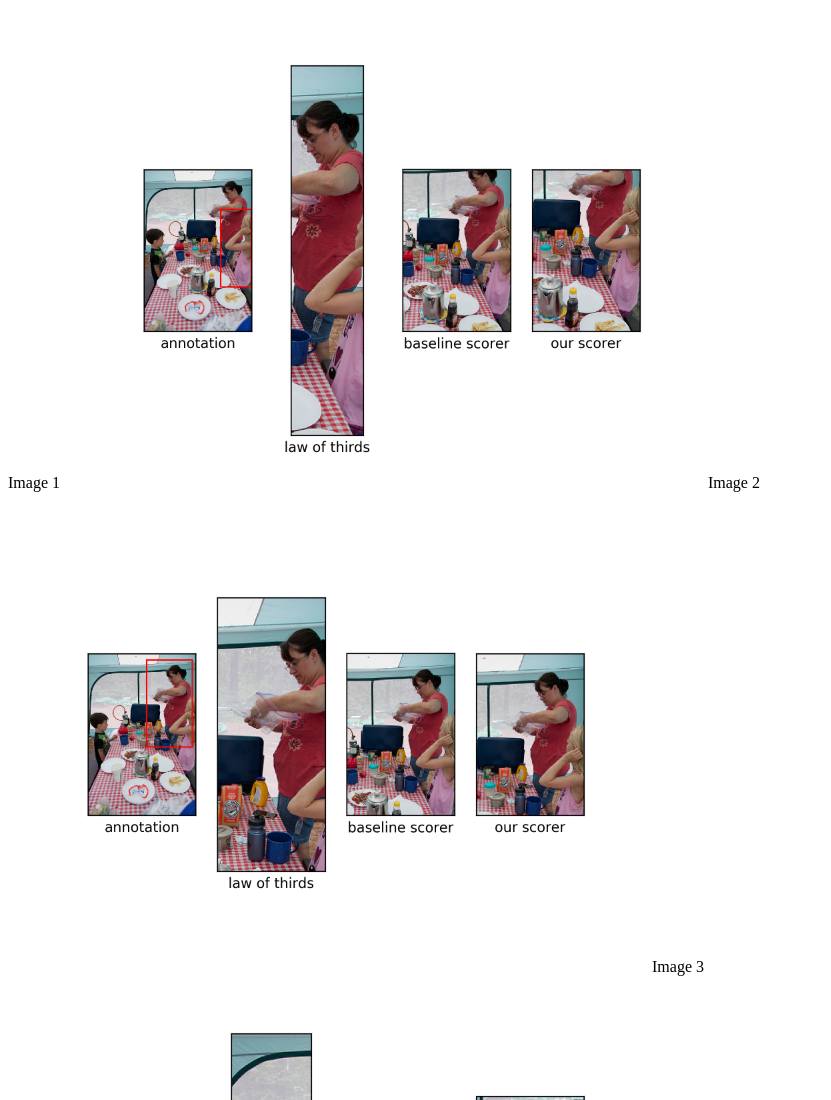
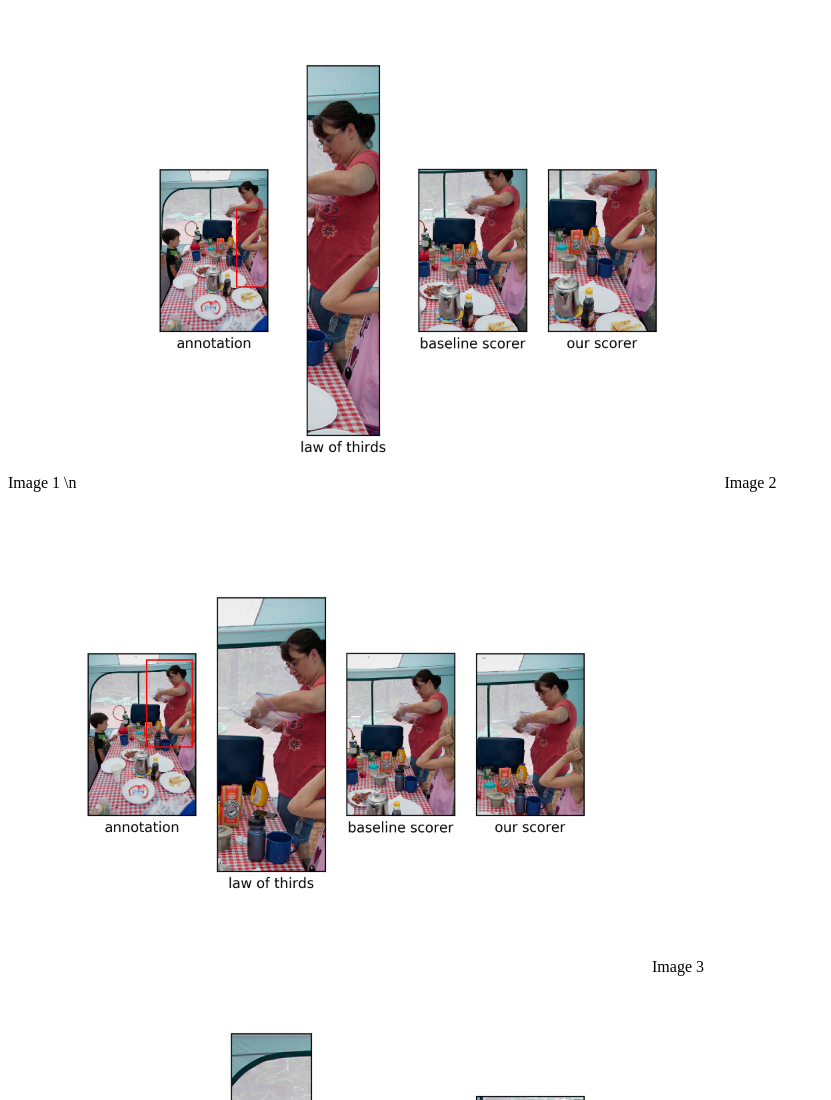
Before and after one commit to HadiZayer/annotated_cropping, a plain HTML site: page index.html in a window 1280 px wide. Shown: the top 1100 px of the page, without its empty margins (0-831 px from the left). Drawn offline with Linux system fonts and the light colour scheme.

Commit message:
test new line

```diff
--- a/index.html
+++ b/index.html
@@ -1,4 +1,4 @@
-<h> Image 1 </h>
+<h> Image 1 \n</h>
   <img src="./outputs/img1.jpg", width="640">
 <h> Image 2 </h>
   <img src="./outputs/img2.jpg", width="640">
```
